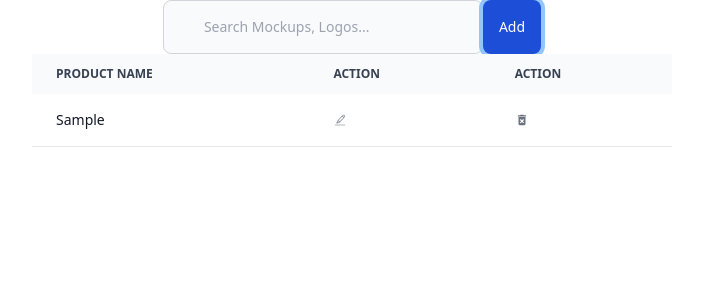
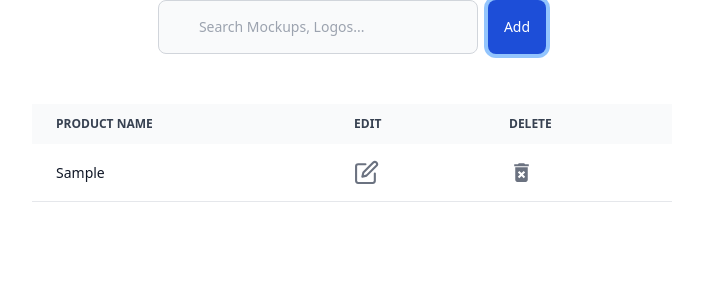
Before and after one commit to Shubham432000/React-CRUD, a React (Create React App) app: page / in a window 1280 px wide. Both pictures are taken after typing "Sample" into the empty fields and a click on the button "Add". Shown: the top 300 px of the page, without its empty margins (288-991 px from the left). Built offline with nearby package versions, Linux system fonts and the light colour scheme.

Commit message:
react-icon

```diff
--- a/src/Component/Todo.jsx
+++ b/src/Component/Todo.jsx
@@ -1,5 +1,5 @@
 import React, { useState } from "react";
-import { CiEdit } from "react-icons/ci";
+import { FiEdit } from "react-icons/fi";
 import { MdDeleteForever } from "react-icons/md";
 const Todo = () => {
   const [name, setName] = useState("");
@@ -53,25 +53,25 @@ const Todo = () => {
         {!editclick?<button
           onClick={submit}
           type="submit"
-          className="text-white   bg-blue-700 hover:bg-blue-800 focus:ring-4 focus:outline-none focus:ring-blue-300 font-medium rounded-lg text-sm px-4 py-2 dark:bg-blue-600 dark:hover:bg-blue-700 dark:focus:ring-blue-800"
+          className="text-white ml-[10px]   bg-blue-700 hover:bg-blue-800 focus:ring-4 focus:outline-none focus:ring-blue-300 font-medium rounded-lg text-sm px-4 py-2 dark:bg-blue-600 dark:hover:bg-blue-700 dark:focus:ring-blue-800"
         >
           Add
         </button>:<button
           onClick={updateData}
           type="submit"
-          className="text-white   bg-blue-700 hover:bg-blue-800 focus:ring-4 focus:outline-none focus:ring-blue-300 font-medium rounded-lg text-sm px-4 py-2 dark:bg-blue-600 dark:hover:bg-blue-700 dark:focus:ring-blue-800"
+          className="text-white ml-[10px]  bg-blue-700 hover:bg-blue-800 focus:ring-4 focus:outline-none focus:ring-blue-300 font-medium rounded-lg text-sm px-4 py-2 dark:bg-blue-600 dark:hover:bg-blue-700 dark:focus:ring-blue-800"
         >
           Update
         </button>}
       </div>
 
-      <div className="flex justify-center">
+      <div className="flex justify-center mt-[50px]">
         <table className="w-1/2 text-sm text-left text-gray-500 dark:text-gray-400">
           <thead className="text-xs text-gray-700 uppercase bg-gray-50 dark:bg-gray-700 dark:text-gray-400">
             <tr>
               <th className="px-6 py-3">Product name</th>
-              <th className="px-6 py-3">Action</th>
-              <th className="px-6 py-3">Action</th>
+              <th className="px-6 py-3">Edit</th>
+              <th className="px-6 py-3">Delete</th>
             </tr>
           </thead>
           <tbody>
@@ -89,10 +89,10 @@ const Todo = () => {
                   </th>
 
                   <td className="px-6 py-4">
-                    <CiEdit onClick={() => editData(id)} />
+                    <FiEdit size="25px" onClick={() => editData(id)} />
                   </td>
                   <td className="px-6 py-4">
-                    <MdDeleteForever onClick={() => deleteData(id)} />
+                    <MdDeleteForever size="25px" onClick={() => deleteData(id)} />
                   </td>
                 </tr>
               );
```
